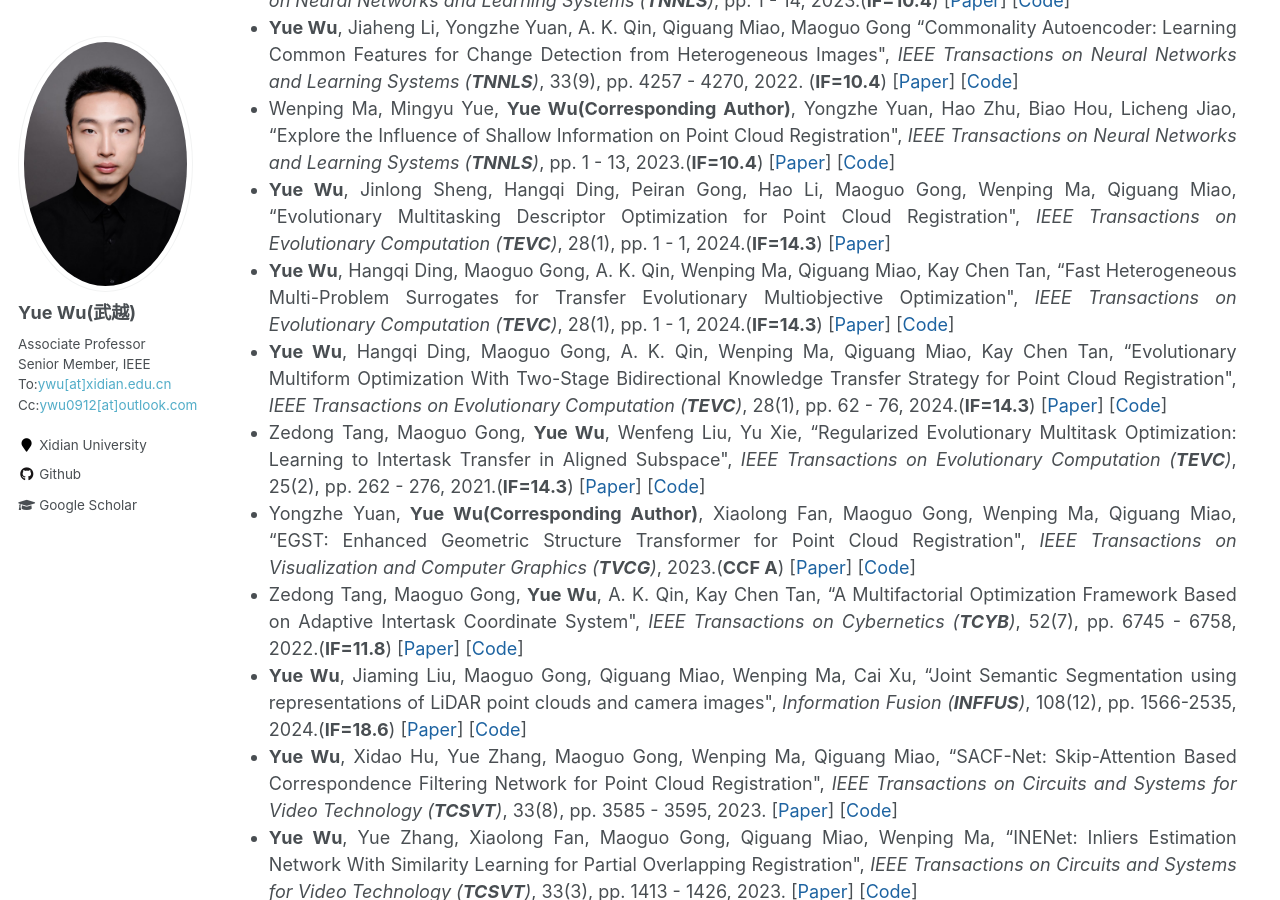
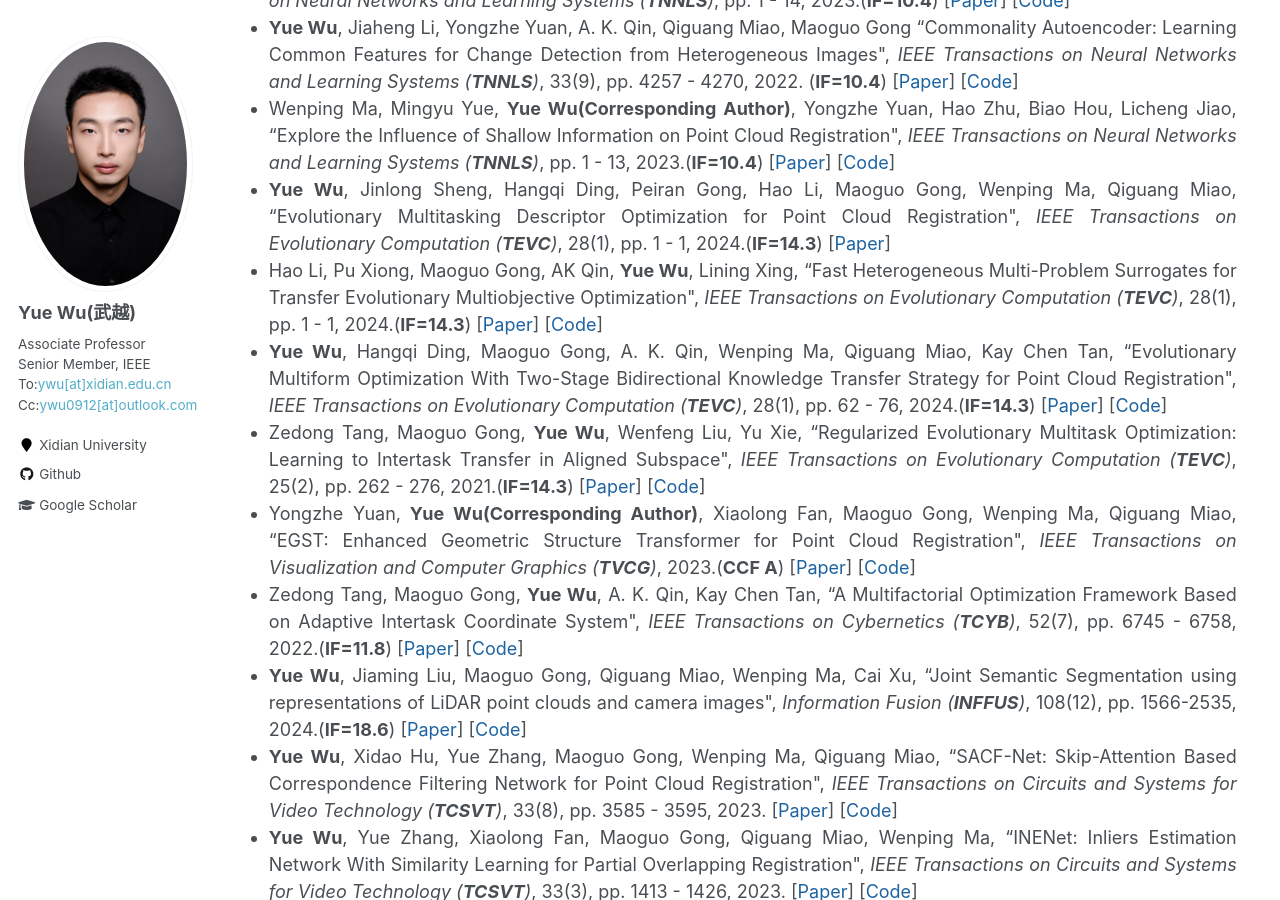
Before and after one commit to ywuchina/ywuchina.github.io, a Jekyll site: the page built from _pages/home.md, in a window 1280 px wide and 900 px high, scrolled down 3011 px. Built offline with Jekyll 4.4.1, drawn with Linux system fonts in a browser that asks for light colours.

Commit message:
Update paper.html

```diff
--- a/_includes/paper.html
+++ b/_includes/paper.html
@@ -91,7 +91,7 @@
 
 <li style="margin-bottom: 1.5;">
   <span>
-  <b>Yue Wu</b>, Hangqi Ding, Maoguo Gong, A. K. Qin, Wenping Ma, Qiguang Miao, Kay Chen Tan,
+  Hao Li, Pu Xiong, Maoguo Gong, AK Qin, <b>Yue Wu</b>, Lining Xing,
   “Fast Heterogeneous Multi-Problem Surrogates for Transfer Evolutionary Multiobjective Optimization",
   <i>IEEE Transactions on Evolutionary Computation (<b>TEVC</b>)</i>, 28(1), pp. 1 - 1, 2024.(<b>IF=14.3</b>)
   [<a href= "https://ieeexplore.ieee.org/abstract/document/10490148" target="_blank">Paper</a>]
```
